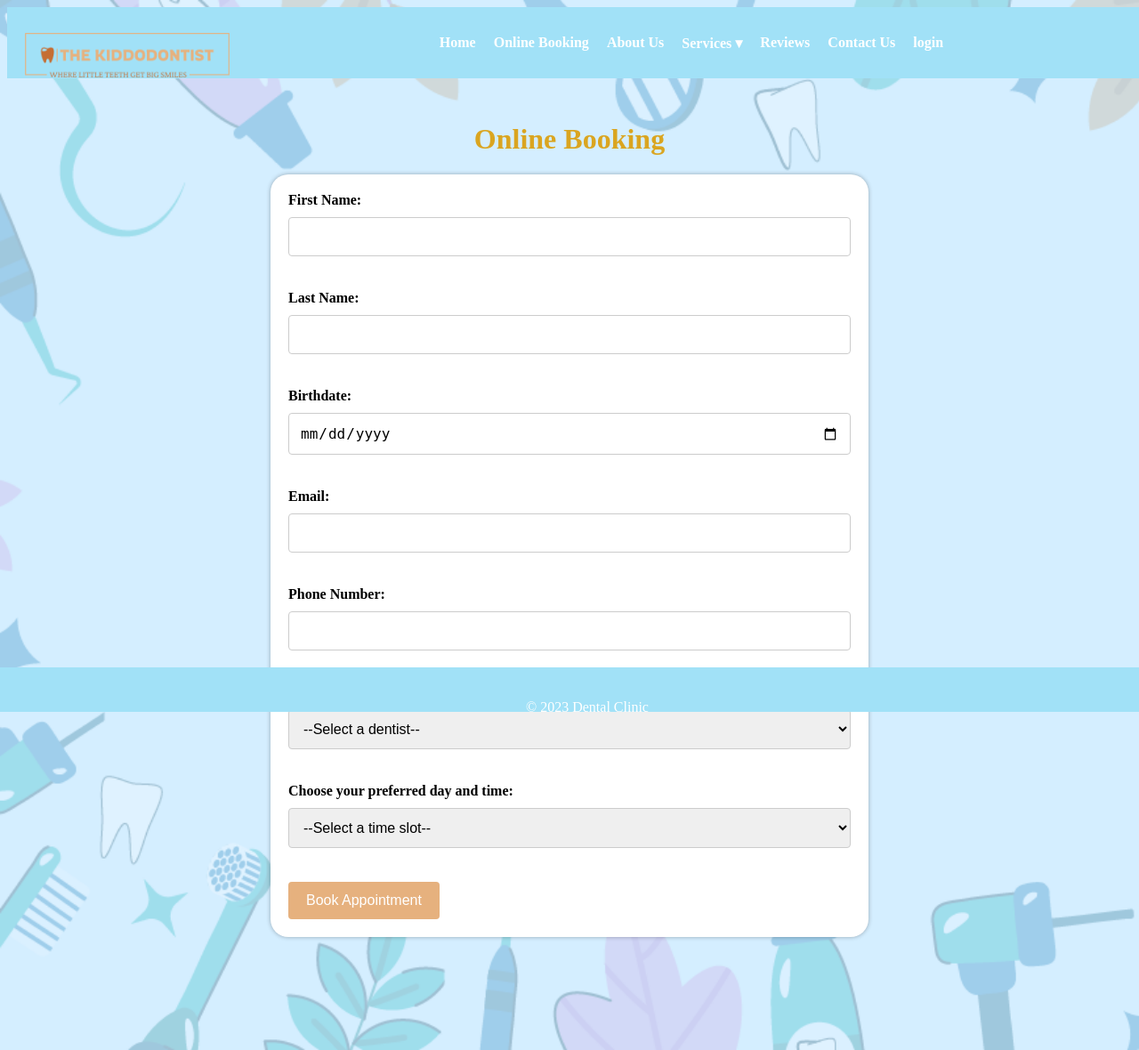
After one commit to Yomna-Hachem/SE-project, a Django app: a page that uses SW-Project(Backend)/SW_Project/TheKiddoDontist/templates/TheKiddoDontist/index.html in a window 1280 px wide. The commit adds this page. Shown: the whole page at 89% size. Run offline with Django 4.2, Linux system fonts and the light colour scheme.

Commit message:
Online Booking

```diff
--- /dev/null
+++ b/SW-Project(Backend)/SW_Project/TheKiddoDontist/templates/TheKiddoDontist/OnlineBooking.html
@@ -0,0 +1,49 @@
+{% extends 'TheKiddoDontist/index.html' %}
+{% block differentpart %}
+<!DOCTYPE html>
+<html>
+<head>
+  <link rel="stylesheet" type="text/css" href="online Booking.css">
+  <link rel="stylesheet" href="header_footer.css" />
+  <link rel="shortcut icon" href="favicon.ico.png" type="image/x-icon">
+  <title>Online Booking  </title>
+</head>
+<body>
+
+  <h1>Online Booking </h1>
+  <form onsubmit="return validateForm()" >
+    <label for="f_name"> First Name:</label>
+    <input type="text" id="f_name" name="f_name" pattern="[A-Za-z]+" ><br><br>
+
+    <label for="l_name">  Last Name:</label>
+    <input type="text" id="l_name" name="l_name" pattern="[A-Za-z]+" ><br><br>
+
+    <label for="birthdate">Birthdate:</label>
+  <input type="date" id="birthdate" name="birthdate"><br></br>
+
+    <label for="email">Email:</label>
+    <input type="email" id="email" name="email"><br><br>
+
+    <label for="phone">Phone Number:</label>
+    <input type="tel" id="phone" name="phone" pattern="[0-9]+"  ><br><br>
+
+    <label for="dentist">Choose your dentist:</label>
+		<select id="dentist" name="dentist" onchange="getTimeslots()">
+			<option value="">--Select a dentist--</option>
+			<option value="Dr.Reem Fakhry">Dr. Reem Fakhry</option>
+			<option value="Dr.Dina Khaled">Dr. Dina Khaled</option>
+			<option value="Dr.Abadir Ghaly">Dr. Abadir Ghaly</option>
+		</select> <br></br>
+
+		<label for="timeslots">Choose your preferred day and time: </label>
+		<select id="timeslots" name="timeslots">
+			<option value="">--Select a time slot--</option>
+		</select><br></br>
+
+		<button type="submit">Book Appointment</button>
+	</form>
+
+  <script src="Online Booking .js"></script>
+</body>
+</html>
+{% endblock %}
--- a/SW-Project(Backend)/SW_Project/TheKiddoDontist/templates/TheKiddoDontist/index.html
+++ b/SW-Project(Backend)/SW_Project/TheKiddoDontist/templates/TheKiddoDontist/index.html
@@ -12,7 +12,7 @@
         <nav>
           <ul>
             <li><a href="{% url 'TheKiddoDontist-home' %}">Home</a></li>
-            <li><a href="Online Booking.html">Online Booking</a></li>
+            <li><a href="{% url 'TheKiddoDontist-OnlineBooking' %}" >Online Booking</a></li>
             <li><a href="{% url 'TheKiddoDontist-aboutus' %}">About Us</a></li>
             <li class="dropdown">
               <a href="">Services &#9662;</a>
--- a/SW-Project(Backend)/SW_Project/TheKiddoDontist/urls.py
+++ b/SW-Project(Backend)/SW_Project/TheKiddoDontist/urls.py
@@ -3,4 +3,5 @@ from .import views
 urlpatterns = [
     path('', views.home,name='TheKiddoDontist-home'),
     path('aboutus', views.aboutus,name='TheKiddoDontist-aboutus'),
+    path('Online Booking', views.onlineBooking,name='TheKiddoDontist-OnlineBooking'),
 ]
--- a/SW-Project(Backend)/SW_Project/TheKiddoDontist/views.py
+++ b/SW-Project(Backend)/SW_Project/TheKiddoDontist/views.py
@@ -4,3 +4,5 @@ def home(request):
     return render(request,'TheKiddoDontist/homepage.html')
 def aboutus(request):
     return render(request,'TheKiddoDontist/7anafy.html')
+def onlineBooking(request):
+     return render(request,'TheKiddoDontist/OnlineBooking.html')
```
